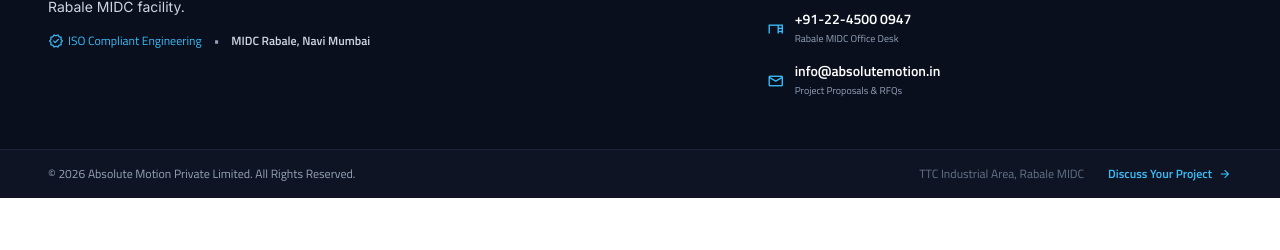
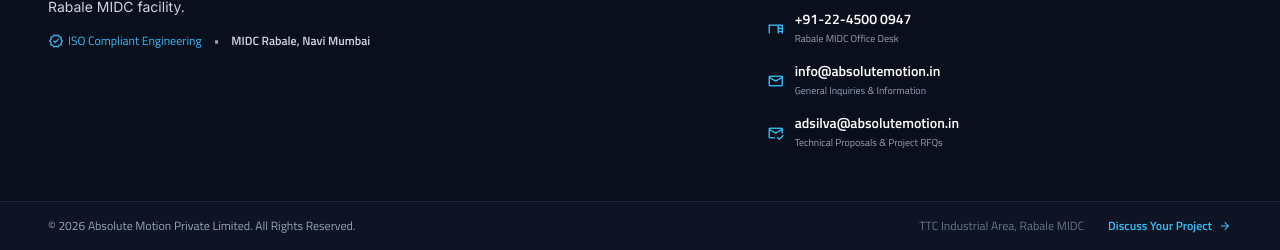
Before and after one commit to abhishekcodee/Landing-Page_AMPL, a plain HTML site: page index.html in a window 1280 px wide. Shown: the part 5892-6142 px from the top of the page. Before the commit the page ends 6090 px from the top, so only its background shows below. Drawn offline with nearby package versions, Linux system fonts and the light colour scheme.

Commit message:
Add direct RFQ email adsilva@absolutemotion.in to footer

```diff
--- a/index.html
+++ b/index.html
@@ -1390,7 +1390,17 @@
               <span class="material-symbols-outlined text-[18px] text-sky-400 flex-shrink-0">mail</span>
               <div>
                 <span class="font-semibold text-white">info@absolutemotion.in</span>
-                <span class="block text-[10px] text-slate-400">Project Proposals &amp; RFQs</span>
+                <span class="block text-[10px] text-slate-400">General Inquiries &amp; Information</span>
+              </div>
+            </a>
+
+            <!-- Direct Technical & RFQ Email -->
+            <a href="mailto:adsilva@absolutemotion.in"
+              class="flex items-center gap-2.5 hover:text-white transition-colors group">
+              <span class="material-symbols-outlined text-[18px] text-sky-400 flex-shrink-0">mark_email_read</span>
+              <div>
+                <span class="font-semibold text-white">adsilva@absolutemotion.in</span>
+                <span class="block text-[10px] text-slate-400">Technical Proposals &amp; Project RFQs</span>
               </div>
             </a>
           </div>
```
